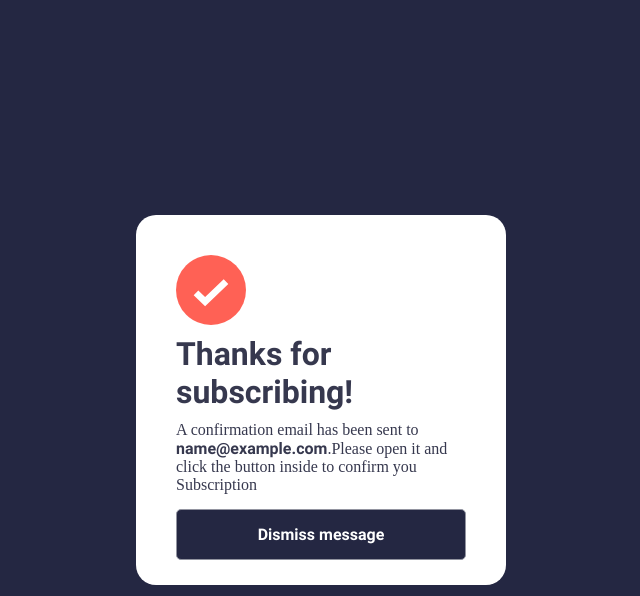
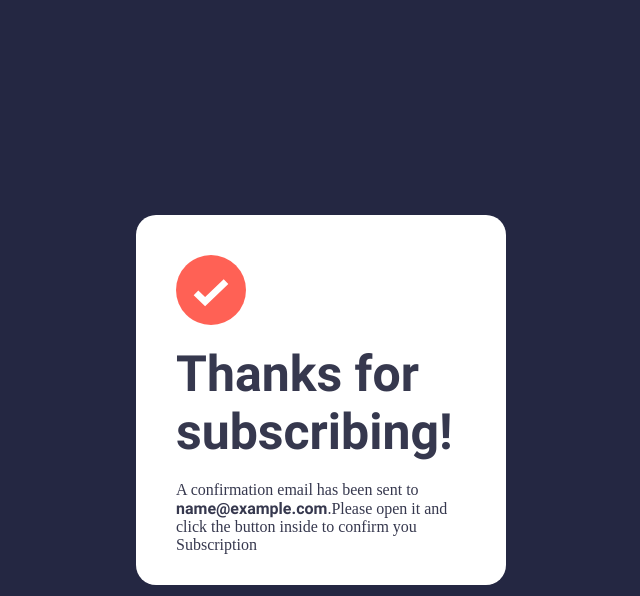
Before and after one commit to kindnesskay/newsletter-letter-signup, a plain HTML site: page index.html in a window 1280 px wide. Both pictures are taken after typing "name@example.com" into the empty fields and a click on the input "Subscribe to monthly newsletter". Shown: the whole page, without its empty margins (319-959 px from the left). Drawn offline with Linux system fonts and the light colour scheme.

Commit message:
changed font size

```diff
--- a/index.html
+++ b/index.html
@@ -75,8 +75,8 @@
             <span id="email_addres">example@email.com</span>.Please open it and
             click the button inside to confirm you Subscription
           </p>
-          <button id="dismiss_btn" class="button">Dismiss message</button>
         </div>
+        <button id="dismiss_btn" class="button">Dismiss message</button>
       </div>
     </main>
 
--- a/style.css
+++ b/style.css
@@ -136,7 +136,7 @@ label span {
 
 h1 {
   font-family: "roboto_bold";
-  font-size: clamp(30px, 2.5vw, 50px);
+  font-size: 50px;
 }
 
 ul {
@@ -169,10 +169,10 @@ ul {
   margin: 0%;
   width: auto;
   max-width: 350px;
-  height: 100%;
+  height: fit-content;
   display: flex;
   flex-direction: column;
-  justify-content: space-between;
+  gap: 20px;
   font-weight: 400;
   padding: 30px;
 }
```
